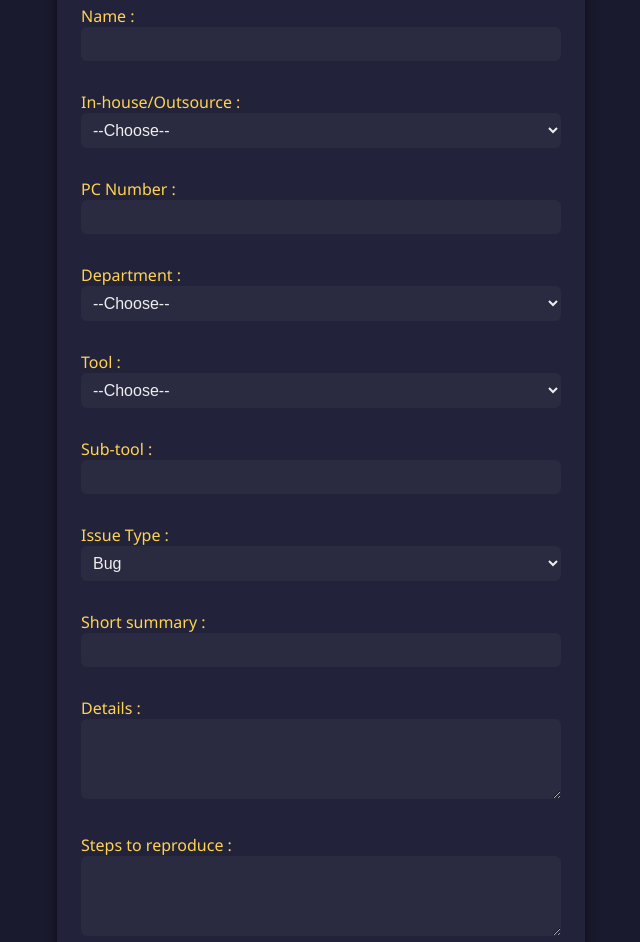
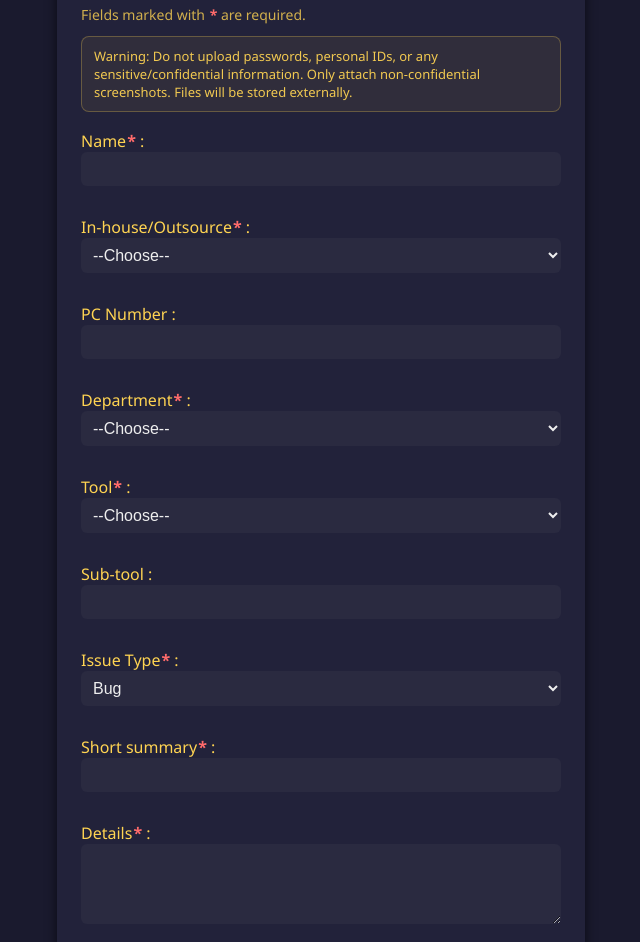
Before and after one commit to MonstaStudios/monsta_pipeline_issues, a website: page index.html in a window 1280 px wide. Shown: the part 131-1073 px from the top of the page, without its empty margins (319-959 px from the left). Drawn offline with Linux system fonts and the light colour scheme.

Commit message:
Enhance form labels and adjust body margin
Updated form labels to include required field indicators and modified margin in the body.

```diff
--- a/index.html
+++ b/index.html
@@ -10,7 +10,7 @@
       background: #1a1a2e;
       color: #eeeeee;
       font-family: 'Segoe UI', 'Roboto', 'Arial', sans-serif;
-      margin: 0;
+      margin: 3px;
     }
 
     main {
@@ -94,6 +94,27 @@
       display: none;
     }
 
+    .note {
+      color: #ffd452cc;
+      margin-bottom: 12px;
+      font-size: 14px;
+    }
+
+    .req {
+      color: #ff6b6b;
+      margin-left: 1px;
+      font-weight: 750;
+    }
+
+    .warning {
+      background: #ffd45211;
+      border: 1px solid #ffd45244;
+      color: #ffd452ee;
+      padding: 10px 12px;
+      border-radius: 8px;
+      margin-bottom: 18px;
+      font-size: 13px;
+    }
     @media (max-width: 600px) {
       main {
         max-width: 96vw;
@@ -126,10 +147,14 @@
 
 <body>
   <main>
-    <h1>External Issue Submission</h1>
+    <h1>Issue Submission</h1>
+
+    <p class="note">Fields marked with<span class="req"> *</span> are required.</p>
+    <div class="warning">Warning: Do not upload passwords, personal IDs, or any sensitive/confidential information. Only attach non-confidential screenshots. Files will be stored externally.</div>
+
     <form action="https://monsta-pipeline-issues.vercel.app/api/report" method="post" enctype="multipart/form-data">
-      <label>Name : <input type="text" name="name" required></label>
-      <label>In-house/Outsource :
+      <label>Name<span class="req">*</span> : <input type="text" name="name" required></label>
+      <label>In-house/Outsource<span class="req">*</span> :
         <select name="employment" required>
           <option value="">--Choose--</option>
           <option value="In-house">In-house</option>
@@ -137,7 +162,7 @@
         </select>
       </label>
       <label>PC Number : <input type="text" name="pc_number"></label>
-      <label>Department :
+      <label>Department<span class="req">*</span> :
         <select name="department" required>
           <option value="">--Choose--</option>
           <option>LAYOUT</option>
@@ -148,7 +173,7 @@
           <option>COMPOSITING</option>
         </select>
       </label>
-      <label>Tool :
+      <label>Tool<span class="req">*</span> :
         <select name="tool" id="tool-select" required>
           <option value="">--Choose--</option>
           <option>Monsta Tools</option>
@@ -160,17 +185,17 @@
         <label>Specify Tool : <input type="text" name="tool_custom" placeholder="Please enter your tool name"></label>
       </div>
       <label>Sub-tool : <input type="text" name="subtool"></label>
-      <label>Issue Type :
+      <label>Issue Type<span class="req">*</span> :
         <select name="type" required>
           <option value="Bug">Bug</option>
           <option value="Feature">Feature</option>
         </select>
       </label>
-      <label>Short summary : <input type="text" name="summary" required></label>
-      <label>Details : <textarea name="details" required></textarea></label>
+      <label>Short summary<span class="req">*</span> : <input type="text" name="summary" required></label>
+      <label>Details<span class="req">*</span> : <textarea name="details" required></textarea></label>
       <label>Steps to reproduce : <textarea name="extra"></textarea></label>
-      <label>Contact info (optional) : <input type="text" name="contact"></label>
-      <label>Screenshots : <input type="file" name="images" accept="image/*" multiple></label>
+      <label>Contact Email (optional) : <input type="email" name="contact"></label>
+      <label>Screenshots (multiple allowed) : <input type="file" name="images" accept="image/*" multiple></label>
       <button type="submit">Submit</button>
     </form>
     <div class="footer">Powered by GitHub Pages &mdash; Monsta Studios</div>
```
